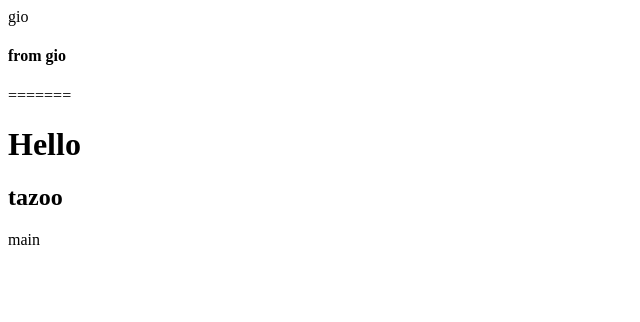
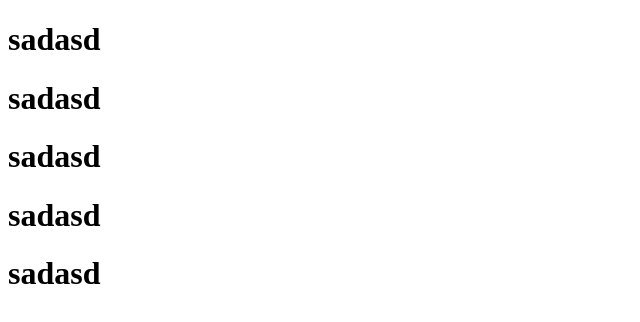
Before and after one commit to Tazovar/testsss, a plain HTML site: page index.html in a window 1280 px wide. Shown: the whole page, without its empty margins (0-640 px from the left). Drawn offline with Linux system fonts and the light colour scheme.

Commit message:
add h1 tegs

```diff
--- a/index.html
+++ b/index.html
@@ -6,12 +6,11 @@
     <title>Document</title>
 </head>
 <body>
-gio
-<h4>from gio</h4>
-=======
-    <h1>Hello</h1>
-    <h2>tazoo</h2>
-main
+<h1>sadasd</h1>
+<h1>sadasd</h1>
+<h1>sadasd</h1>
+<h1>sadasd</h1>
+<h1>sadasd</h1>
 </body>
 <style>
 
```
